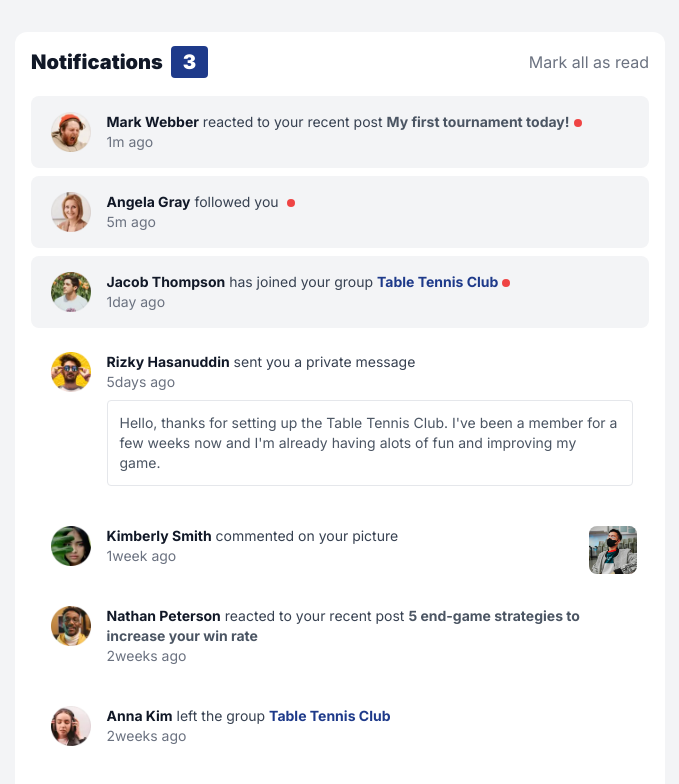
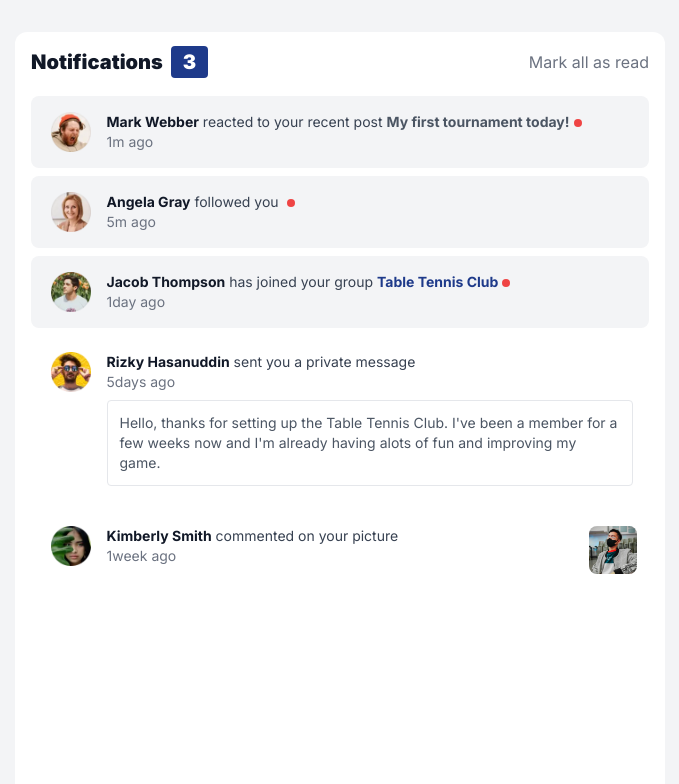
Before and after one commit to JustineLapura/notifications-page, a Next.js app: page / in a window 1280 px wide. Shown: the top 784 px of the page, without its empty margins (300-979 px from the left). Built offline with nearby package versions, Linux system fonts and the light colour scheme.

Commit message:
added animations on display

```diff
--- a/app/page.tsx
+++ b/app/page.tsx
@@ -4,6 +4,7 @@ import { notifications } from "./notifications";
 import { Notification } from "./types";
 import NotificationCards from "@/components/NotificationCards";
 import NotificationHeader from "@/components/NotificationHeader";
+
 
 export default function Home() {
   const [notifs, setNotifs] = useState<Notification[]>([]);
@@ -49,9 +50,10 @@ export default function Home() {
         <div className="w-full h-full py-5 space-y-4 lg:space-y-2">
           {/* notification cards */}
           {notifs &&
-            notifs.map((notification) => (
+            notifs.map((notification, index) => (
               <NotificationCards
                 key={notification.id}
+                index={index}
                 notification={notification}
                 handleRead={(e) => handleRead(notification.id, e)}
               />
--- a/components/NotificationCards.tsx
+++ b/components/NotificationCards.tsx
@@ -1,8 +1,10 @@
 import Image from "next/image";
 import React from "react";
 import { Notification } from "@/app/types";
+import { motion } from "framer-motion";
 
 interface NotificationCardsProps {
+  index: number;
   notification: Notification;
   handleRead: (
     event: React.MouseEvent<HTMLParagraphElement, MouseEvent>
@@ -10,18 +12,23 @@ interface NotificationCardsProps {
 }
 
 const NotificationCards = ({
+  index,
   notification,
   handleRead,
 }: NotificationCardsProps) => {
   return (
-    <div
+    <motion.div
       onClick={handleRead}
       className={
         notification.read === false
           ? "flex w-full bg-gray-100 hover:bg-gray-200 rounded-lg p-4 cursor-pointer"
           : "flex w-full hover:bg-gray-100 rounded-lg p-4 cursor-pointer"
       }
+      initial={{ opacity: 0 }}
+      animate={{ opacity: 1 }}
+      transition={{ delay: index + 0.5 }}
     >
+
       <div className="w-[20%] sm:w-[65px] lg:w-16 lg:h-9 rounded-full ps-1 pe-4">
         <Image
           src={notification.profileImg}
@@ -66,7 +73,7 @@ const NotificationCards = ({
           </div>
         )}
       </div>
-    </div>
+    </motion.div>
   );
 };
 
--- a/components/NotificationHeader.tsx
+++ b/components/NotificationHeader.tsx
@@ -1,13 +1,23 @@
-import React from 'react'
+import React from "react";
+import { motion } from "framer-motion";
 
 interface NotificationHeaderProps {
   unreadCount: number;
-    onMarkAllAsRead: (event: React.MouseEvent<HTMLParagraphElement, MouseEvent>) => void;
+  onMarkAllAsRead: (
+    event: React.MouseEvent<HTMLParagraphElement, MouseEvent>
+  ) => void;
 }
 
-const NotificationHeader = ({ unreadCount, onMarkAllAsRead }: NotificationHeaderProps) => {
+const NotificationHeader = ({
+  unreadCount,
+  onMarkAllAsRead,
+}: NotificationHeaderProps) => {
   return (
-    <div className="flex justify-between items-center">
+    <motion.div
+      className="flex justify-between items-center"
+      initial={{ y: -100 }}
+      animate={{ y: 0 }}
+    >
       <h1 className="text-xl font-black text-gray-900">
         Notifications
         <span className="bg-blue-900 text-white rounded ms-2 px-3 py-1">
@@ -20,8 +30,8 @@ const NotificationHeader = ({ unreadCount, onMarkAllAsRead }: NotificationHeader
       >
         Mark all as read
       </p>
-        </div>
-  )
-}
+    </motion.div>
+  );
+};
 
-export default NotificationHeader
+export default NotificationHeader;
```
Also changed, not shown: package.json (+6 -5 lines), 1 other file (tests, documents, lock files or other folders). Lines whose indentation alone changed are shown as unchanged.
